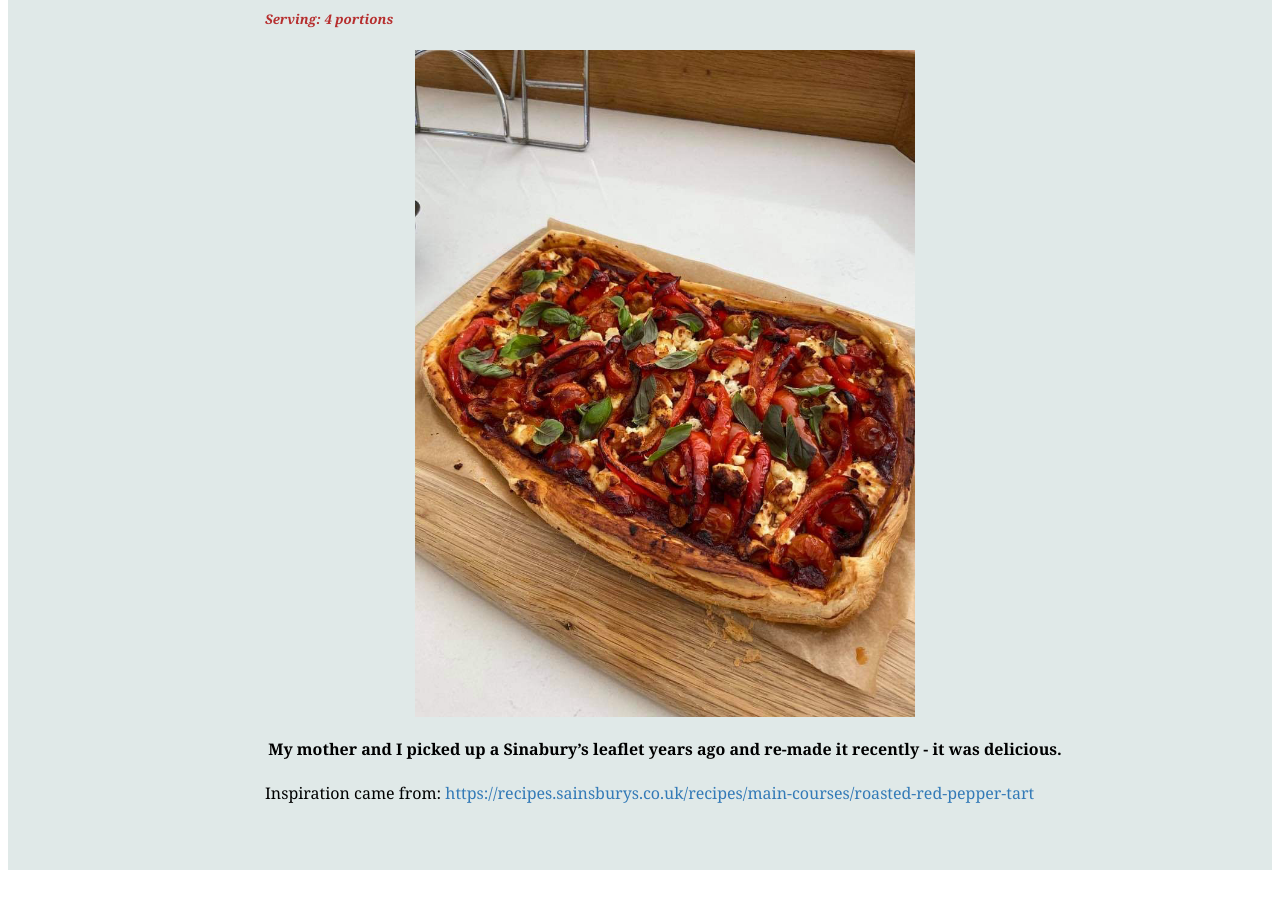
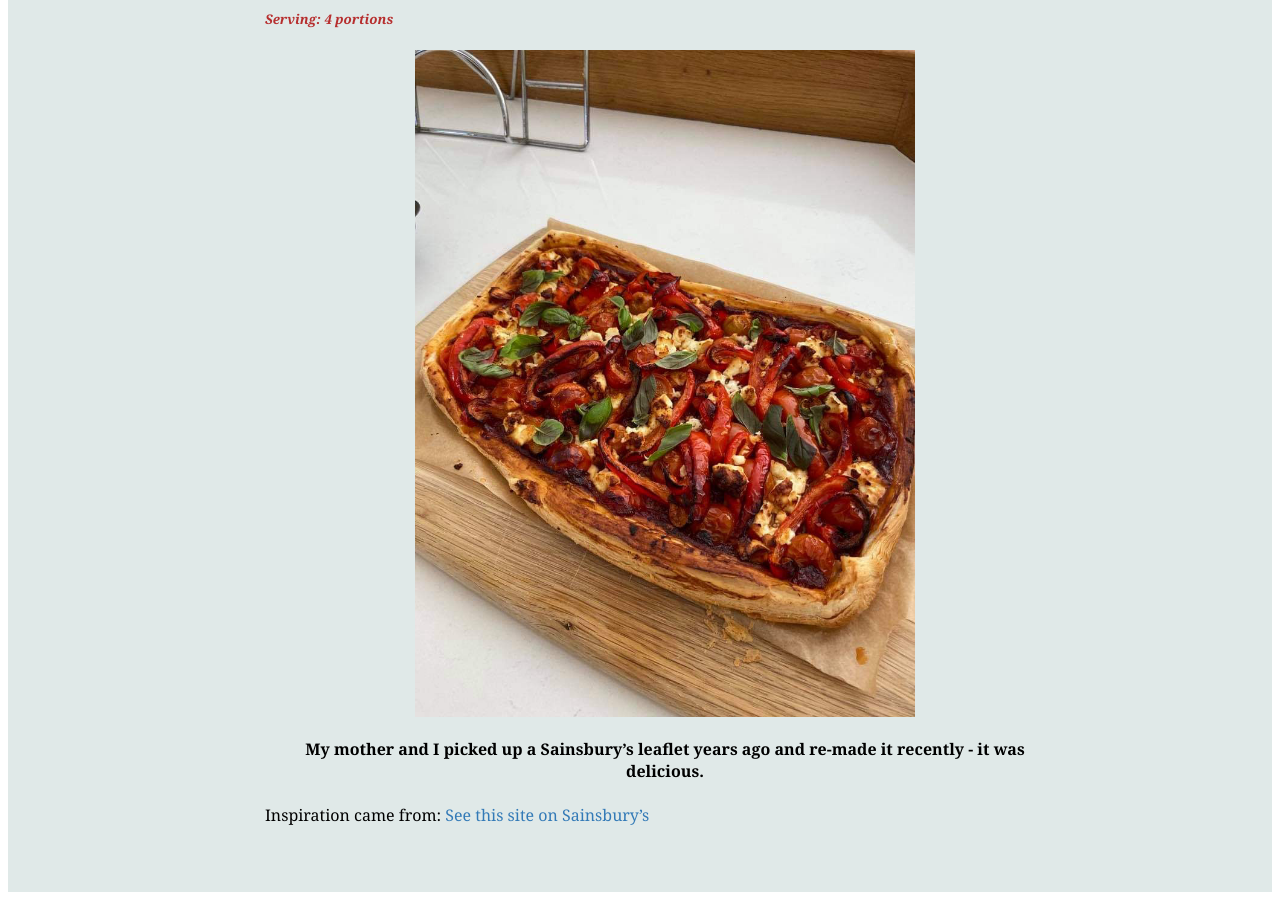
Before and after one commit to Hol1999/Hollyrecipewebsite, a Jekyll site: the page built from _recipes/recipe2.md, in a window 1280 px wide and 900 px high, scrolled down 1099 px. Built offline with Jekyll 4.4.1, drawn with Linux system fonts in a browser that asks for light colours; before the commit the page ends 1977 px from its top, so only the background shows below that.

Commit message:
Update Recipes “recipe2”

```diff
--- a/_recipes/recipe2.md
+++ b/_recipes/recipe2.md
@@ -38,6 +38,6 @@ vi. Drizzle over the remaining oil. Bake for 15 minutes, until the pastry is puf
 
 ![Red Pepper and Goats Cheese Tart on a woodern board](../uploads/redpeppertart.jpg "Roasted Red Pepper and Goats Cheese Tart")
 
-#### My mother and I picked up a Sinabury's leaflet years ago and re-made it recently - it was delicious.
+#### My mother and I picked up a Sainsbury's leaflet years ago and re-made it recently - it was delicious.
 
-Inspiration came from: <https://recipes.sainsburys.co.uk/recipes/main-courses/roasted-red-pepper-tart>
+Inspiration came from: [See this site on Sainsbury's](<https://recipes.sainsburys.co.uk/recipes/main-courses/roasted-red-pepper-tart>) [](https://recipes.sainsburys.co.uk/recipes/main-courses/roasted-red-pepper-tart)
```
